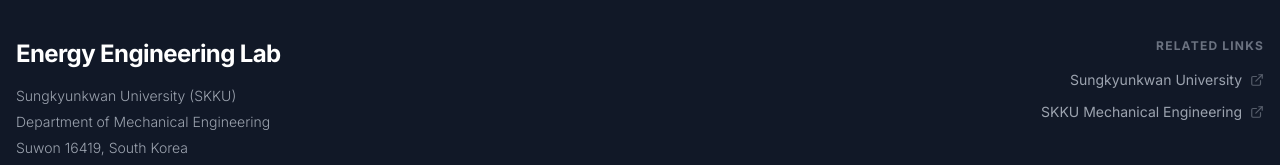
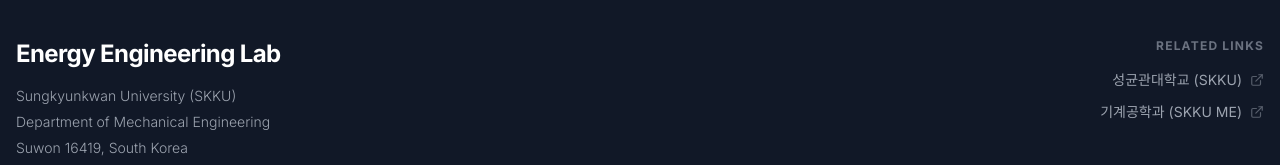
Before and after one commit to EEL23307/eelab_page, a React (Vite) app: page / in a window 1280 px wide. Shown: the part 1947-2112 px from the top of the page. Built offline with nearby package versions, Linux system fonts and the light colour scheme.

Commit message:
Update Footer.tsx

```diff
--- a/components/Footer.tsx
+++ b/components/Footer.tsx
@@ -35,7 +35,7 @@
             rel="noopener noreferrer"
             className="group flex items-center text-gray-400 hover:text-white transition-colors text-sm"
           >
-            <span>Sungkyunkwan University</span>
+            <span>성균관대학교 (SKKU)</span>
             <ExternalLink className="ml-2 h-3.5 w-3.5 opacity-50 group-hover:opacity-100 transition-opacity" />
           </a>
 
@@ -46,7 +46,7 @@
             rel="noopener noreferrer"
             className="group flex items-center text-gray-400 hover:text-white transition-colors text-sm"
           >
-            <span>SKKU Mechanical Engineering</span>
+            <span>기계공학과 (SKKU ME)</span>
             <ExternalLink className="ml-2 h-3.5 w-3.5 opacity-50 group-hover:opacity-100 transition-opacity" />
           </a>
         </div>
```
